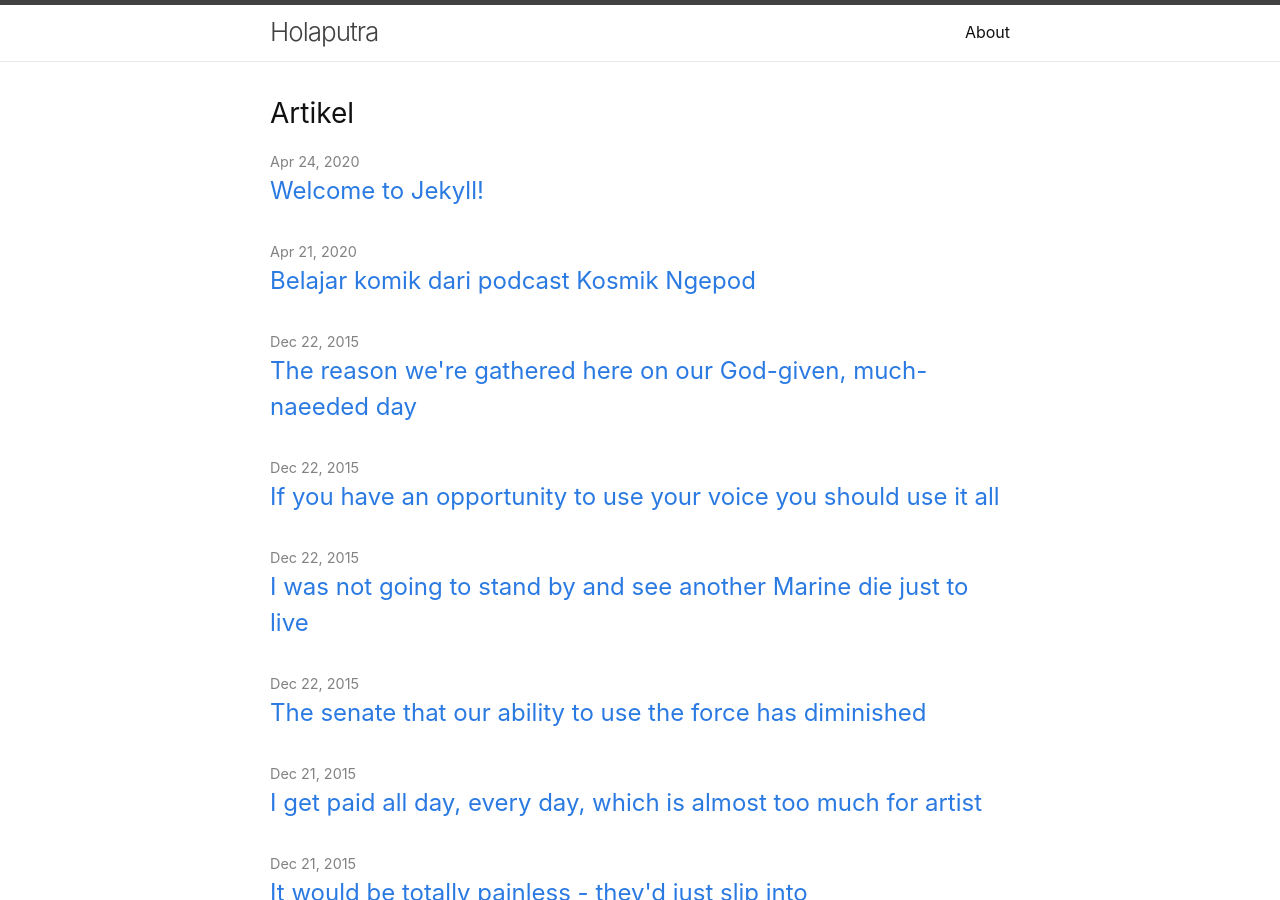
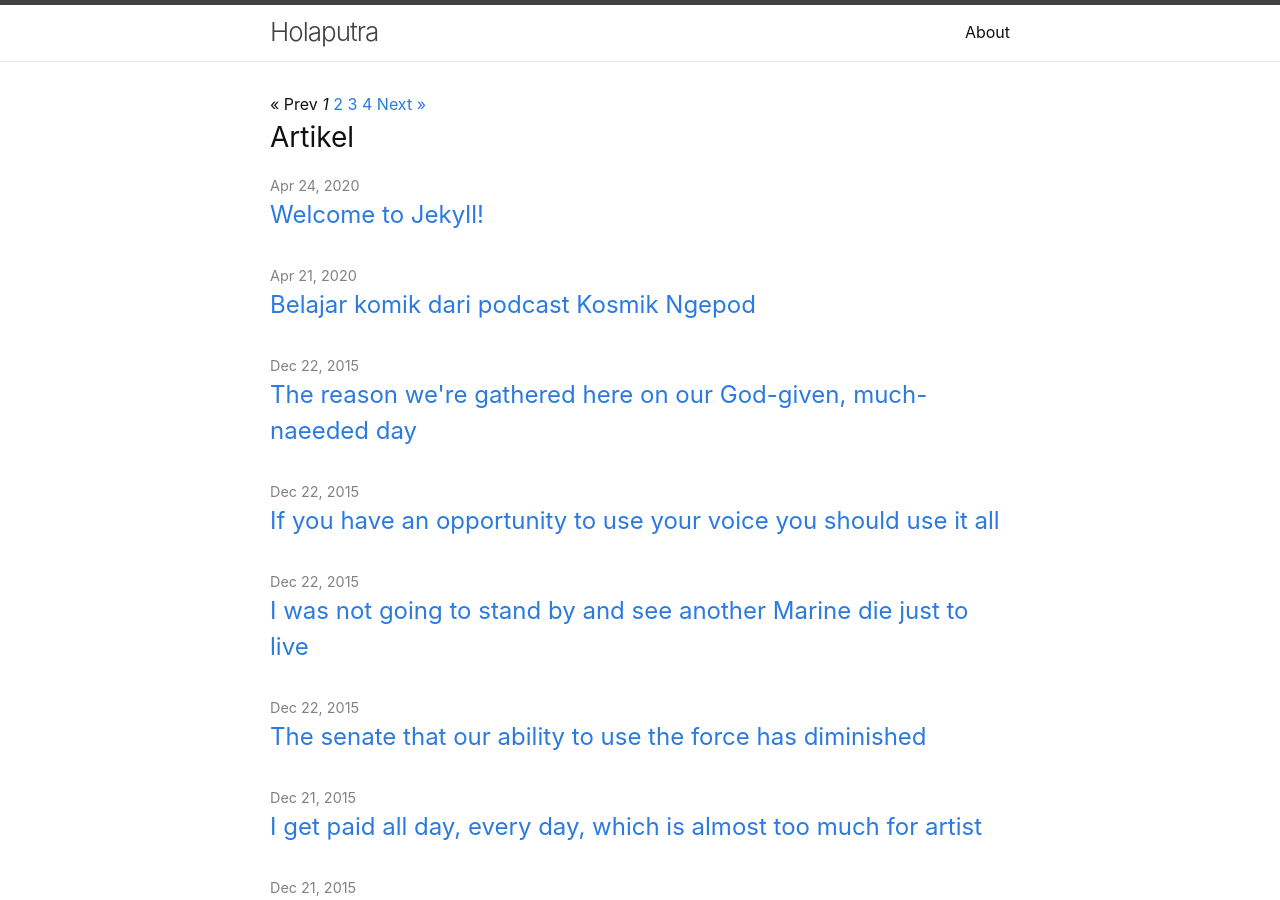
Before and after one commit to holaputra/holaputra.github.io, a Jekyll site: the page built from index.html, in a window 1280 px wide and 900 px high. Built offline with Jekyll 4.4.1, drawn with Linux system fonts in a browser that asks for light colours; the list of posts is cut into pages by our own code.

Commit message:
add pagination

```diff
--- a/Gemfile
+++ b/Gemfile
@@ -15,6 +15,7 @@
 # If you have any plugins, put them here!
 group :jekyll_plugins do
   gem "jekyll-feed", "~> 0.12"
+  gem "jekyll-paginate"
 end
 
 # Windows and JRuby does not include zoneinfo files, so bundle the tzinfo-data gem
@@ -26,5 +27,3 @@
 
 # Performance-booster for watching directories on Windows
 gem "wdm", "~> 0.1.1", :install_if => Gem.win_platform?
-
-gems: [jekyll-paginate-v2]
--- a/_config.yml
+++ b/_config.yml
@@ -28,66 +28,14 @@
 twitter_username: holaputra
 permalink: pretty
 
-# Site configuration for the Jekyll 3 Pagination Gem
-# The values here represent the defaults if nothing is set
-pagination:
-
-  # Site-wide kill switch, disabled here it doesn't run at all
-  enabled: true
-
-  # Set to 'true' to enable pagination debugging. This can be enabled in the site config or only for individual pagination pages
-  debug: false
-
-  # The default document collection to paginate if nothing is specified ('posts' is default)
-  collection: 'posts'
-
-  # How many objects per paginated page, used to be `paginate` (default: 0, means all)
-  per_page: 10
-
-  # The permalink structure for the paginated pages (this can be any level deep)
-  permalink: '/page/:num/' # Pages are index.html inside this folder (default)
-  #permalink: '/page/:num.html' # Pages are simple html files
-  #permalink: '/page/:num' # Pages are html files, linked jekyll extensionless permalink style.
-
-  # Optional the title format for the paginated pages (supports :title for original page title, :num for pagination page number, :max for total number of pages)
-  title: ':title - page :num'
-
-  # Limit how many pagenated pages to create (default: 0, means all)
-  limit: 0
-
-  # Optional, defines the field that the posts should be sorted on (omit to default to 'date')
-  sort_field: 'date'
-
-  # Optional, sorts the posts in reverse order (omit to default decending or sort_reverse: true)
-  sort_reverse: true
-
-  # Optional, the default category to use, omit or just leave this as 'posts' to get a backwards-compatible behavior (all posts)
-  category: 'posts'
-
-  # Optional, the default tag to use, omit to disable
-  tag: ''
-
-  # Optional, the default locale to use, omit to disable (depends on a field 'locale' to be specified in the posts,
-  # in reality this can be any value, suggested are the Microsoft locale-codes (e.g. en_US, en_GB) or simply the ISO-639 language code )
-  locale: ''
-
- # Optional,omit or set both before and after to zero to disable.
- # Controls how the pagination trail for the paginated pages look like.
-  trail:
-    before: 2
-    after: 2
-
-  # Optional, the default file extension for generated pages (e.g html, json, xml).
-  # Internally this is set to html by default
-  extension: html
-
-  # Optional, the default name of the index file for generated pages (e.g. 'index.html')
-  # Without file extension
-  indexpage: 'index'
+#pagination
+paginate: 5
+paginate_path: "/posts/page:num/"
 
 # Build settings
 plugins:
   - jekyll-feed
+  - jekyll-paginate
 
 # Pages path
 defaults:
--- a/_layouts/home.html
+++ b/_layouts/home.html
@@ -1,6 +1,32 @@
 ---
 layout: default
 ---
+
+{% if paginator.total_pages > 1 %}
+<div class="pagination">
+  {% if paginator.previous_page %}
+    <a href="{{ paginator.previous_page_path | relative_url }}">&laquo; Prev</a>
+  {% else %}
+    <span>&laquo; Prev</span>
+  {% endif %}
+
+  {% for page in (1..paginator.total_pages) %}
+    {% if page == paginator.page %}
+      <em>{{ page }}</em>
+    {% elsif page == 1 %}
+      <a href="{{ paginator.previous_page_path | relative_url }}">{{ page }}</a>
+    {% else %}
+      <a href="{{ site.paginate_path | relative_url | replace: ':num', page }}">{{ page }}</a>
+    {% endif %}
+  {% endfor %}
+
+  {% if paginator.next_page %}
+    <a href="{{ paginator.next_page_path | relative_url }}">Next &raquo;</a>
+  {% else %}
+    <span>Next &raquo;</span>
+  {% endif %}
+</div>
+{% endif %}
 
 <div class="home">
   {%- if page.title -%}
```
